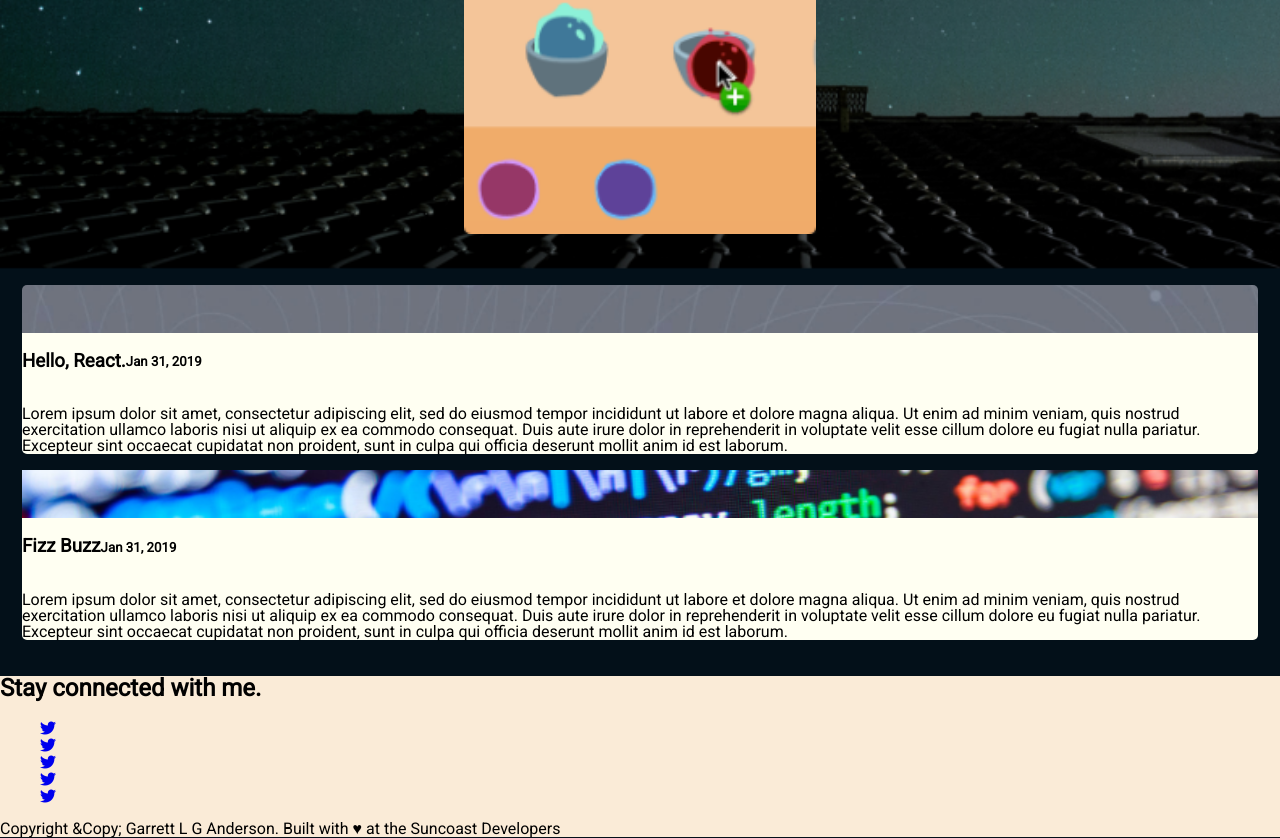
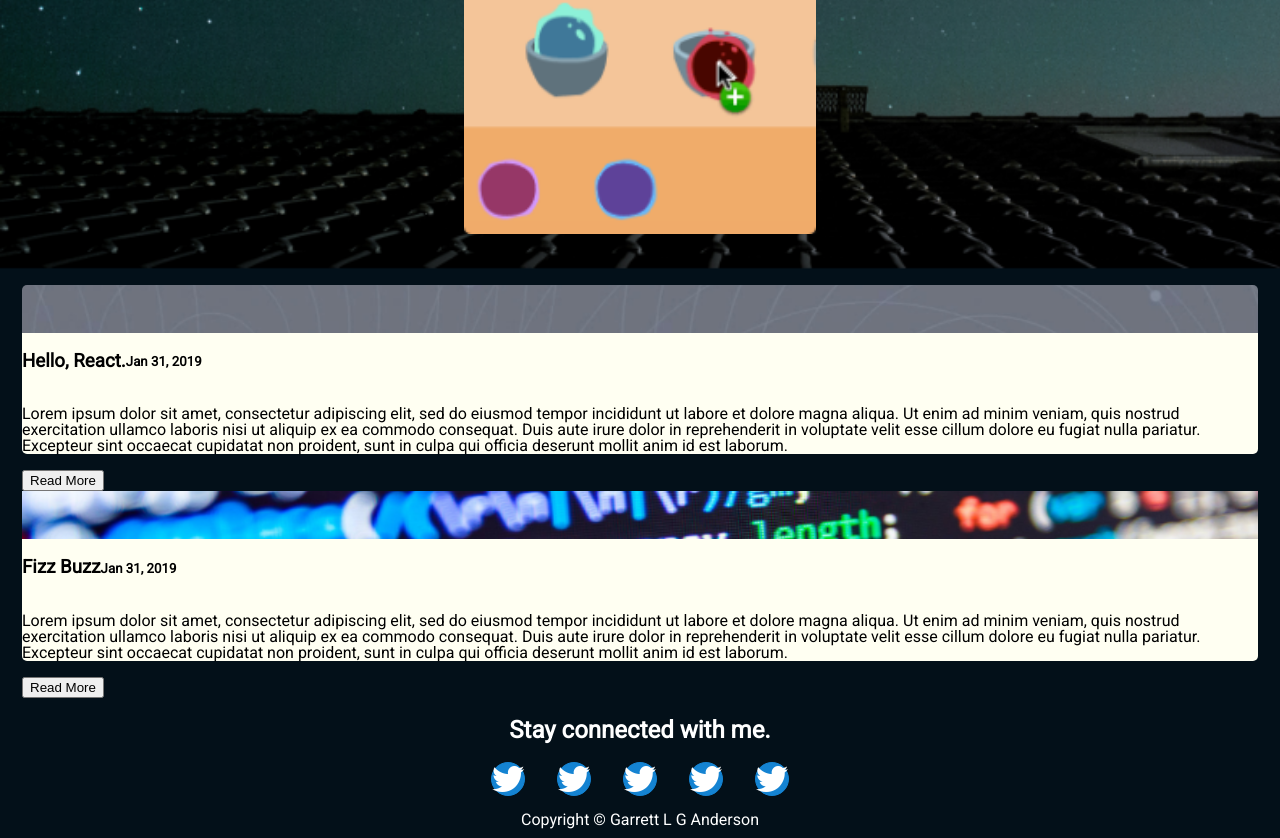
Before and after one commit to GarrettAnderson/portfolio, a website: page public/index.html in a window 1280 px wide. Shown: the part 1269-2107 px from the top of the page. Drawn offline with Linux system fonts and the light colour scheme.

Commit message:
added styles to the footer to center content and style icons and remove part of text.
added button element in html for blog post section

```diff
--- a/public/index.html
+++ b/public/index.html
@@ -77,6 +77,7 @@
             </span>
             <p>Lorem ipsum dolor sit amet, consectetur adipiscing elit, sed do eiusmod tempor incididunt ut labore et dolore magna aliqua. Ut enim ad minim veniam, quis nostrud exercitation ullamco laboris nisi ut aliquip ex ea commodo consequat. Duis aute irure dolor in reprehenderit in voluptate velit esse cillum dolore eu fugiat nulla pariatur. Excepteur sint occaecat cupidatat non proident, sunt in culpa qui officia deserunt mollit anim id est laborum.</p>
           </article>
+          <button>Read More</button>
         </li>
 
         <li>
@@ -90,7 +91,8 @@
             </span>
               <p>Lorem ipsum dolor sit amet, consectetur adipiscing elit, sed do eiusmod tempor incididunt ut labore et dolore magna aliqua. Ut enim ad minim veniam, quis nostrud exercitation ullamco laboris nisi ut aliquip ex ea commodo consequat. Duis aute irure dolor in reprehenderit in voluptate velit esse cillum dolore eu fugiat nulla pariatur. Excepteur sint occaecat cupidatat non proident, sunt in culpa qui officia deserunt mollit anim id est laborum.</p>
             </article>
-          </li>
+          <button>Read More</button>
+        </li>
       </ul>
     </section>
 
@@ -101,32 +103,32 @@
       <ul class='socialIcons'>
         <li>
           <a href='https://twitter.com/?lang=en'>
-            <i class="fab fa-twitter"></i>
+            <i class="fab fa-twitter fa-2x fa-2x"></i>
           </a>
         </li>
         <li>
           <a href='https://twitter.com/?lang=en'>
-            <i class="fab fa-twitter"></i>
+            <i class="fab fa-twitter fa-2x"></i>
           </a>
         </li>
         <li>
           <a href='https://twitter.com/?lang=en'>
-            <i class="fab fa-twitter"></i>
+            <i class="fab fa-twitter fa-2x"></i>
           </a>
         </li>
         <li>
           <a href='https://twitter.com/?lang=en'>
-            <i class="fab fa-twitter"></i>
+            <i class="fab fa-twitter fa-2x"></i>
           </a>
         </li>
         <li>
           <a href='https://twitter.com/?lang=en'>
-            <i class="fab fa-twitter"></i>
+            <i class="fab fa-twitter fa-2x"></i>
           </a>
         </li>
       </ul>
 
-    <p>Copyright &Copy; Garrett L G Anderson. Built with &hearts; at the Suncoast Developers</p>
+    <p>Copyright &copy; Garrett L G Anderson<span>. Built with &hearts; at the Suncoast Developers</span></p>
     </footer>
 
 
--- a/public/screen.css
+++ b/public/screen.css
@@ -67,11 +67,55 @@ article > span {
     display: flex;
 }
 
+/* Footer Styles */
 footer {
-    background-color: antiquewhite;
-    /* background-color: #031019; */
+    background-color: #031019;
 }
 
+footer > h2 {
+    text-align: center;
+}
+
+footer h2 {
+    color: #fff;
+}
+
+footer p {
+    color: #fff;
+    text-align: center;
+}
+
+/* Footer Social Media Icons */
+
+footer > ul {
+    display: flex;
+    flex-direction: row;
+    justify-content: center;
+    padding: 0rem 7rem;
+}
+
+footer > ul > li {
+    border: 1px solid #1483d2;
+    border-radius: 7em;
+    background-color: #1483d2;
+    padding: 0rem;
+    height: 2em;
+    margin: 0rem 1rem;
+}
+
+.fa-twitter {
+    color: #fff;
+}
+
+/* End Icon Styles */
+
+footer span {
+    display: none;
+}
+
+/* End Footer Styles */
+
+/* Hide some text from the header on mobile view */
 .selectHeaderText {
     display: none;
 }
```
